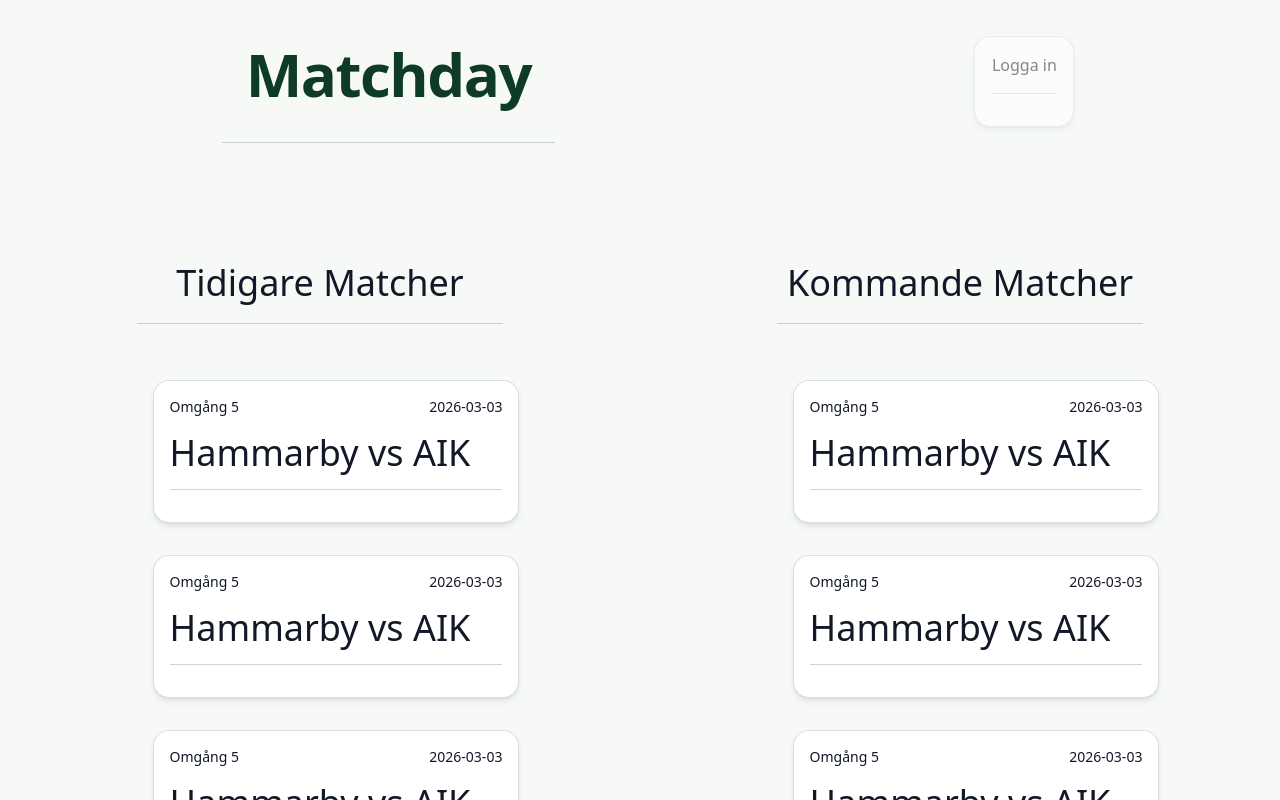
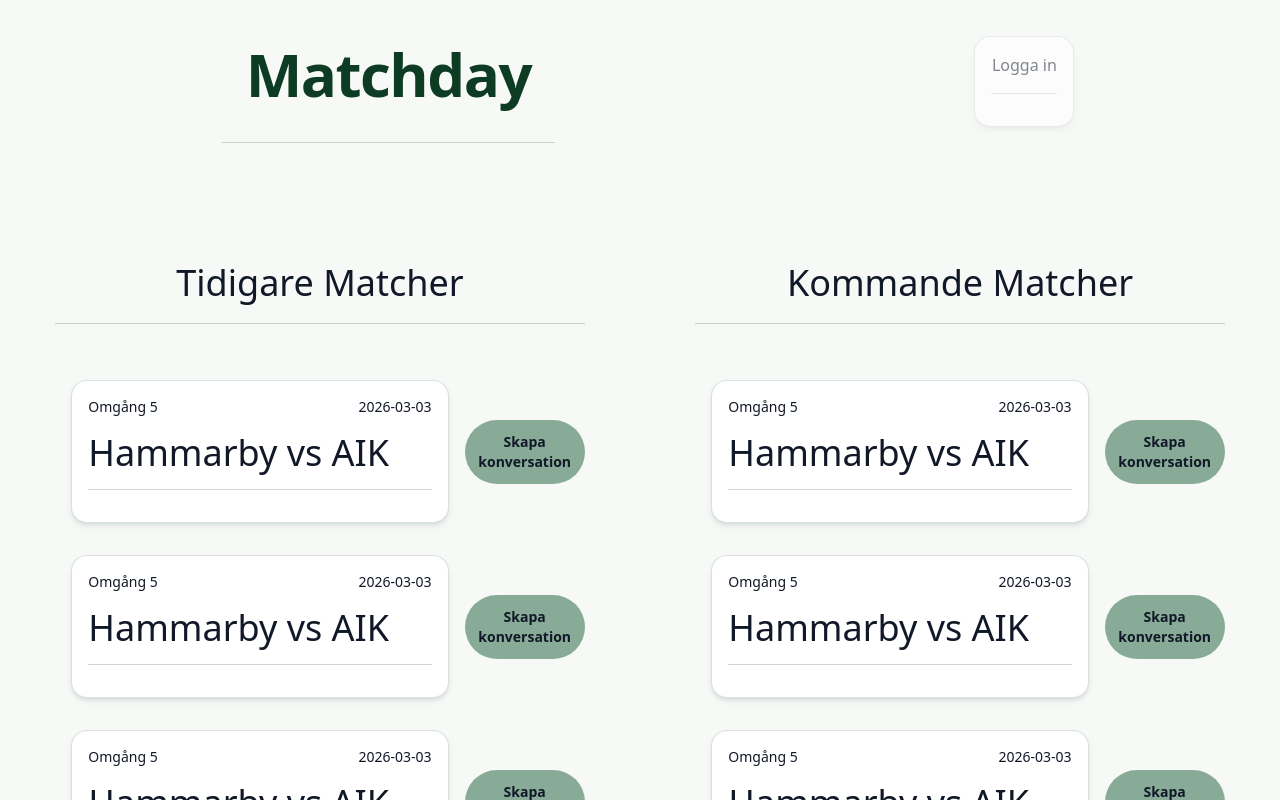
Before and after one commit to Fredalfsson/matchday, a Next.js app in the folder frontend/: page /dashboard in a window 1280 px wide. Shown: the top 800 px of the page. Built offline with nearby package versions, Linux system fonts and the light colour scheme.

Commit message:
added create/join conversation-button on match-cards

```diff
--- a/frontend/app/components/Card.tsx
+++ b/frontend/app/components/Card.tsx
@@ -1,13 +1,26 @@
-import Wrapper from './Wrapper';
+import Link from 'next/link';
+import Wrapper from '@/app/components/Wrapper';
 
 interface CardProps {
   round: string;
   team1: string;
   team2: string;
+  id: number;
   date: string;
+  isAuthenticated: boolean;
+  hasConversation: boolean;
 }
-export default function Card({ round, team1, team2, date }: CardProps) {
+export default function Card({
+  round,
+  team1,
+  team2,
+  id,
+  date,
+  isAuthenticated = false,
+  hasConversation = false,
+}: CardProps) {
   return (
+    <div className='flex flex-row'>
       <Wrapper>
         <div className='text-sm flex flex-row justify-between'>
           <p>Omgång {round}</p>
@@ -17,5 +30,12 @@
           {team1} vs {team2}
         </p>
       </Wrapper>
+      <Link
+        href={isAuthenticated ? `/messages/${id}` : '/login'}
+        className='dark:bg-primary-dark bg-primary/50 rounded-full p-3 text-center mb-auto mt-auto text-sm font-semibold'
+      >
+        {hasConversation ? 'Gå med i konversation' : 'Skapa konversation'}
+      </Link>
+    </div>
   );
 }
--- a/frontend/app/components/Wrapper.tsx
+++ b/frontend/app/components/Wrapper.tsx
@@ -3,9 +3,13 @@
   footer?: React.ReactNode;
 };
 
-export default function hWrapper({ children, footer }: Props) {
+export default function Wrapper({ children, footer }: Props) {
   return (
-    <div className='m-4 p-4 grid w-full max-w-sm gap-4 rounded-2xl border border-primary-dark/15 bg-surface shadow-md shadow-primary-dark/10'>
+    <div
+      className={
+        'm-4 grid w-full max-w-sm gap-4 rounded-2xl border border-primary-dark/15 bg-surface p-4 shadow-md shadow-primary-dark/10'
+      }
+    >
       {children}
       <div className='border-t border-muted/30 pt-4 text-center text-sm text-muted'>
         {footer}
```
Also changed, not shown: 1 other file (tests, documents, lock files or other folders). Lines whose indentation alone changed are shown as unchanged.
